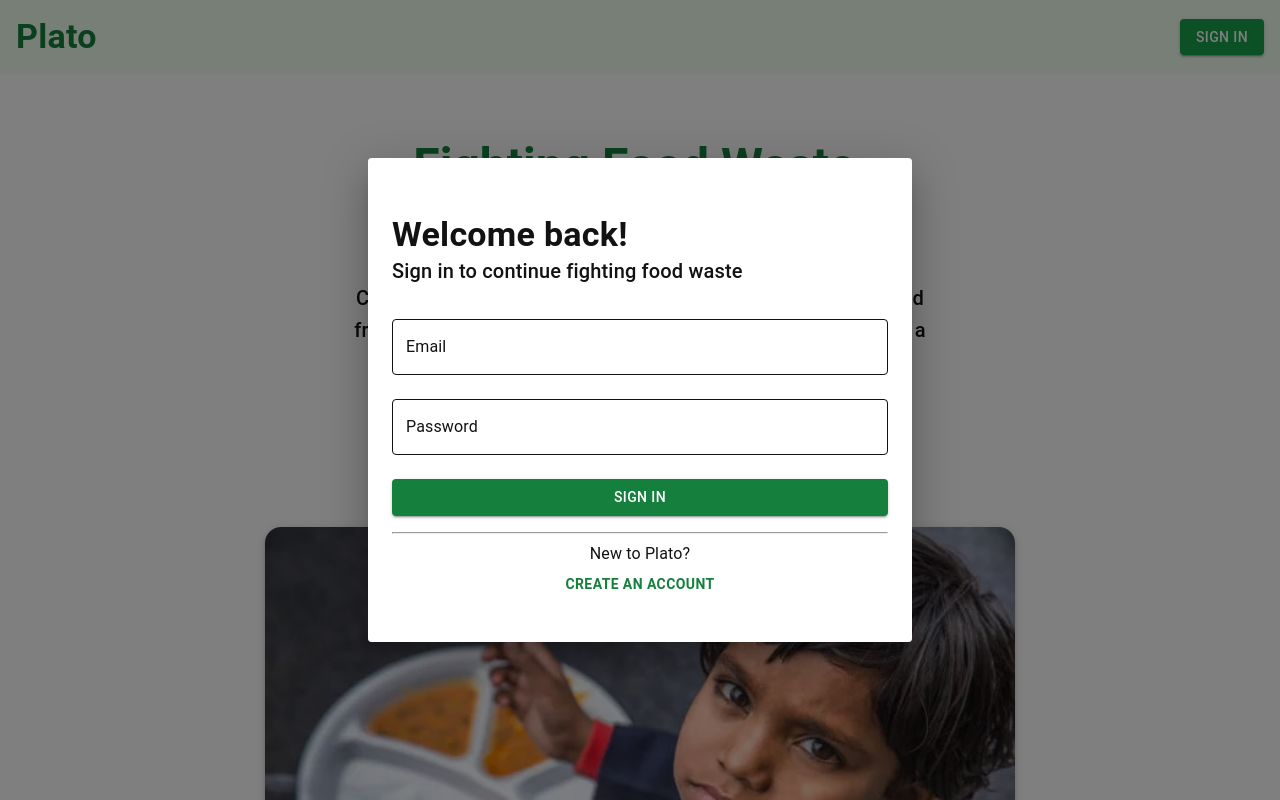
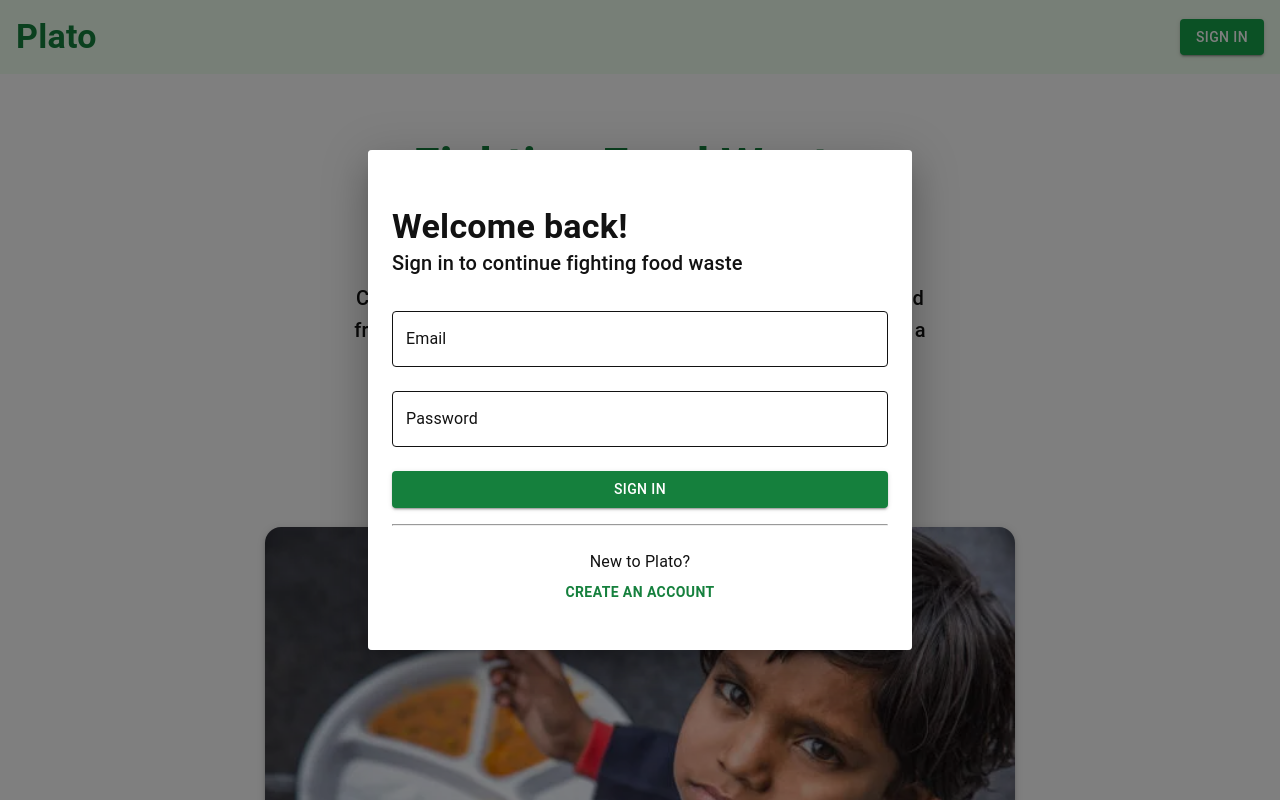
Before and after one commit to RealAakashGupta/PLATO, a React (Create React App) app in the folder frontend/: page / in a window 1280 px wide. Both pictures are taken after a click on the button "SIGN IN". Shown: the top 800 px of the page. Built offline with nearby package versions, Linux system fonts and the light colour scheme; some icons are missing.

Commit message:
Testing pipeline

```diff
--- a/frontend/src/components/SignInDialog.tsx
+++ b/frontend/src/components/SignInDialog.tsx
@@ -123,6 +123,7 @@ const SingInForm: React.FC<{
           </Button>
         </Box>
         <hr />
+        <Box sx={{pt:2}}>
           <Typography>New to Plato?</Typography>
           <Button
             variant="text"
@@ -134,6 +135,7 @@ const SingInForm: React.FC<{
             onClick={() => setAuth("signup")}>
             Create an account
           </Button>
+        </Box>
       </Box>
     </Box>
   );
```
Lines whose indentation alone changed are shown as unchanged.
